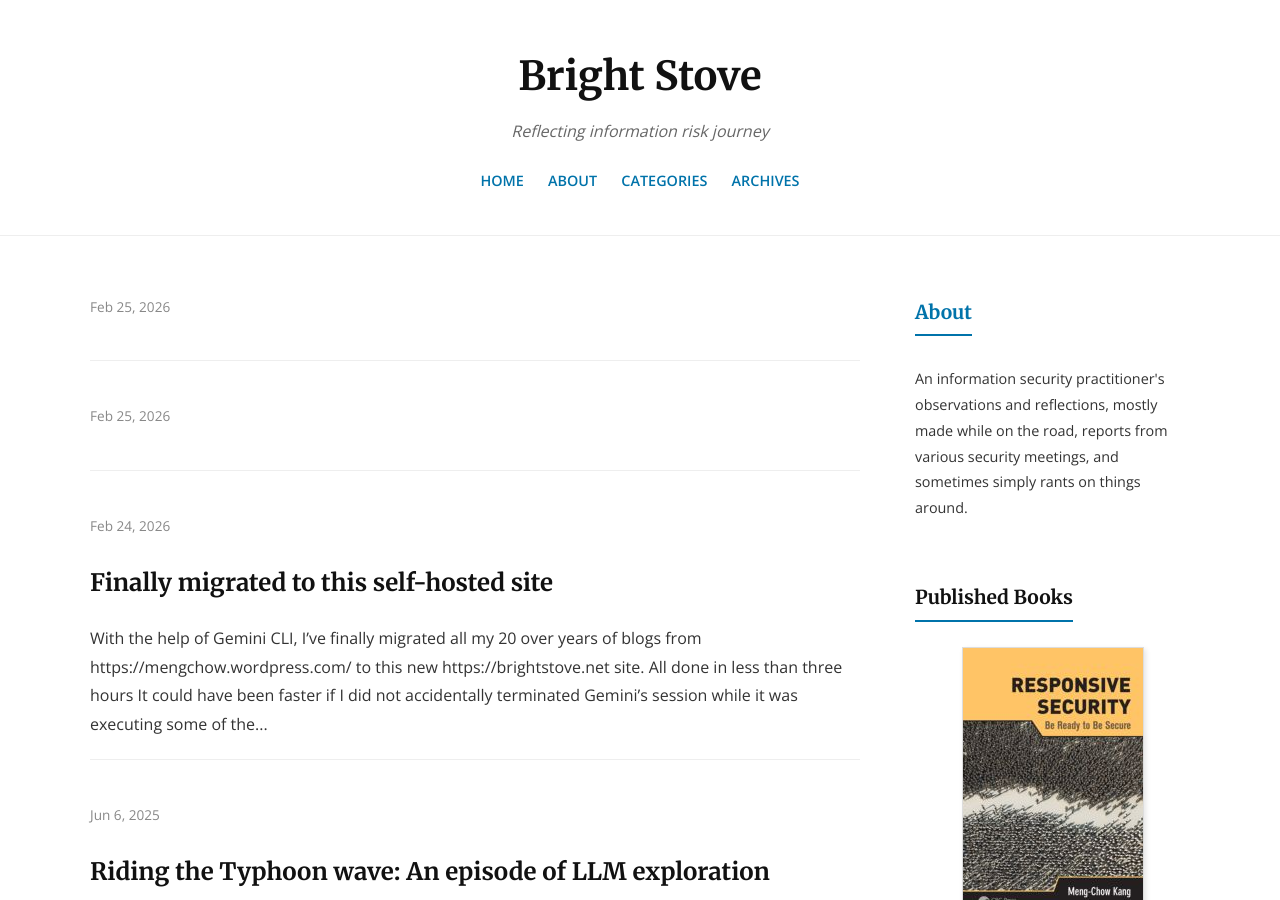
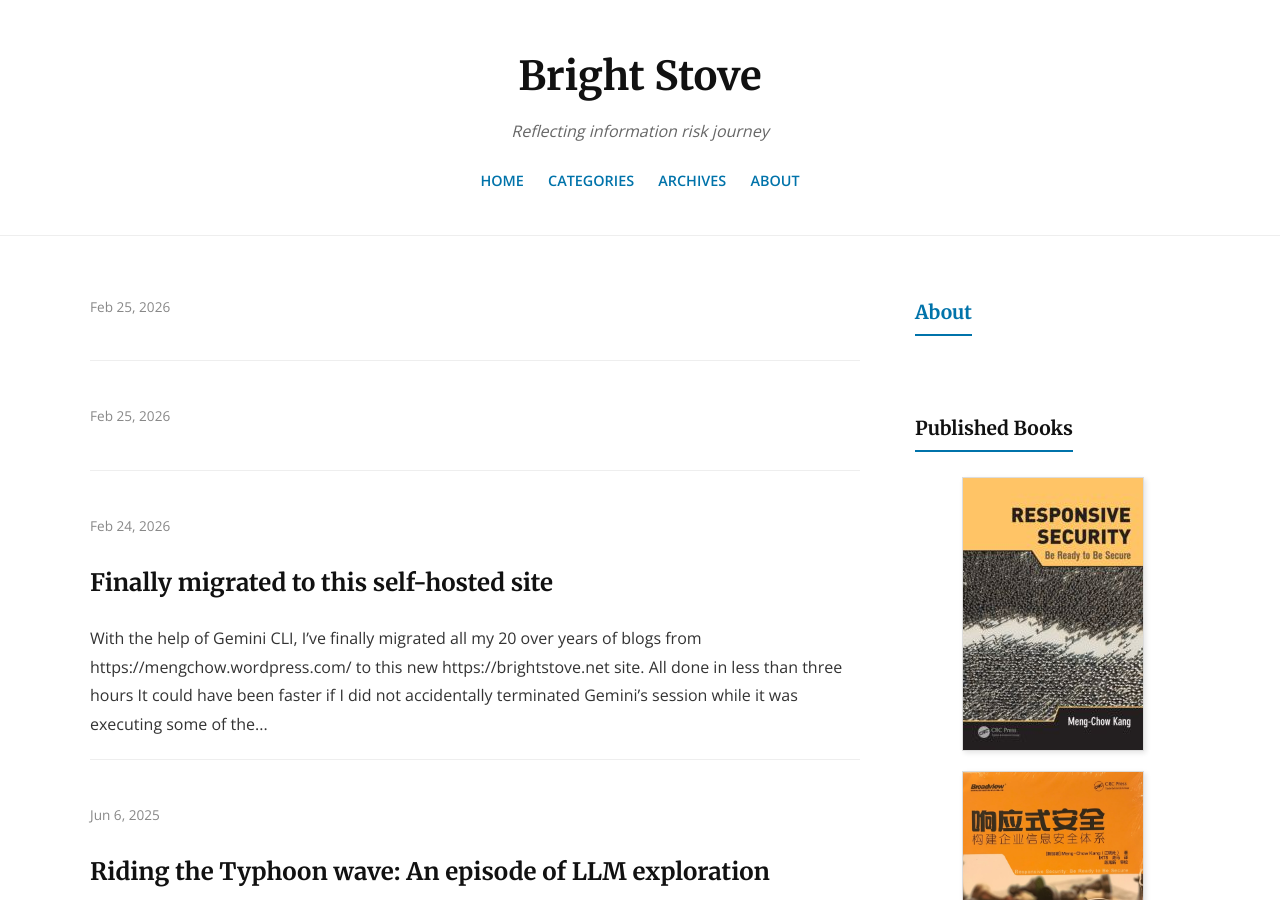
Before and after one commit to bstovej/brightstove, a Jekyll site: the page built from index.html, in a window 1280 px wide and 900 px high. Built offline with Jekyll 4.4.1, drawn with Linux system fonts in a browser that asks for light colours.

```diff
--- a/_layouts/default.html
+++ b/_layouts/default.html
@@ -14,9 +14,9 @@
             <p class="site-description">{{ site.description }}</p>
             <nav class="site-nav">
                 <a href="{{ '/' | relative_url }}">Home</a>
-                <a href="{{ '/about' | relative_url }}">About</a>
                 <a href="{{ '/categories' | relative_url }}">Categories</a>
                 <a href="{{ '/archives' | relative_url }}">Archives</a>
+                <a href="{{ '/about' | relative_url }}">About</a>
             </nav>
         </div>
     </header>
@@ -30,7 +30,6 @@
             <aside class="sidebar">
                 <div class="widget">
                     <h3 class="widget-title"><a href="{{ '/about' | relative_url }}">About</a></h3>
-                    <p>An information security practitioner's observations and reflections, mostly made while on the road, reports from various security meetings, and sometimes simply rants on things around.</p>
                 </div>
 
                 <div class="widget">
```
